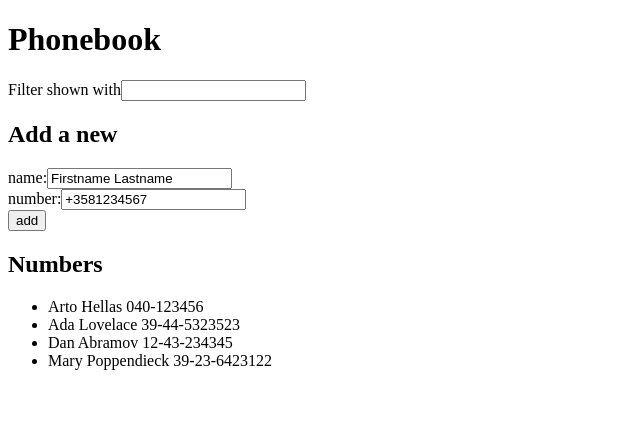
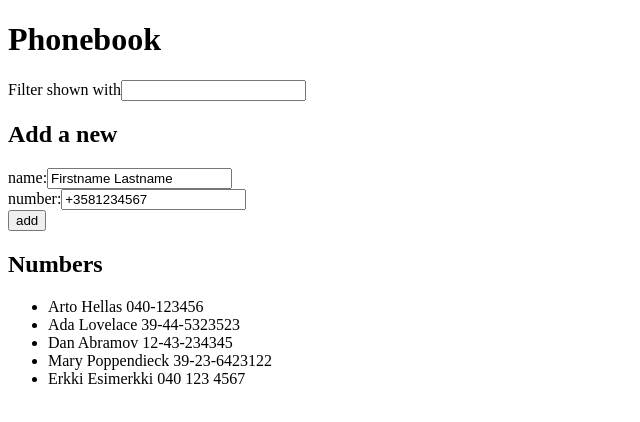
Before and after one commit to julia-kuisma/part2, a React (Vite) app in the folder phonebook/: page / in a window 1280 px wide. Shown: the top 422 px of the page, without its empty margins (0-640 px from the left). Built offline with nearby package versions, Linux system fonts and the light colour scheme; data requests are answered from the project's data file.

Commit message:
2.12. Step

```diff
--- a/phonebook/db.json
+++ b/phonebook/db.json
@@ -1,5 +1,5 @@
 {
-  "persons":[
+  "persons": [
     {
       "name": "Arto Hellas",
       "number": "040-123456",
@@ -19,6 +19,11 @@
       "name": "Mary Poppendieck",
       "number": "39-23-6423122",
       "id": "4"
+    },
+    {
+      "id": "e351",
+      "name": "Erkki Esimerkki",
+      "number": "040 123 4567"
     }
   ]
 }
--- a/phonebook/src/App.jsx
+++ b/phonebook/src/App.jsx
@@ -71,6 +71,11 @@ const App = () => {
 			setPersons(persons.concat(nameObject))
 			setNewName('')
 			setNewNumber('')
+			axios
+			.post('http://localhost:3001/persons', nameObject)
+			.then(response => {
+				console.log(response)
+			})
 		}
 	}
 
```
